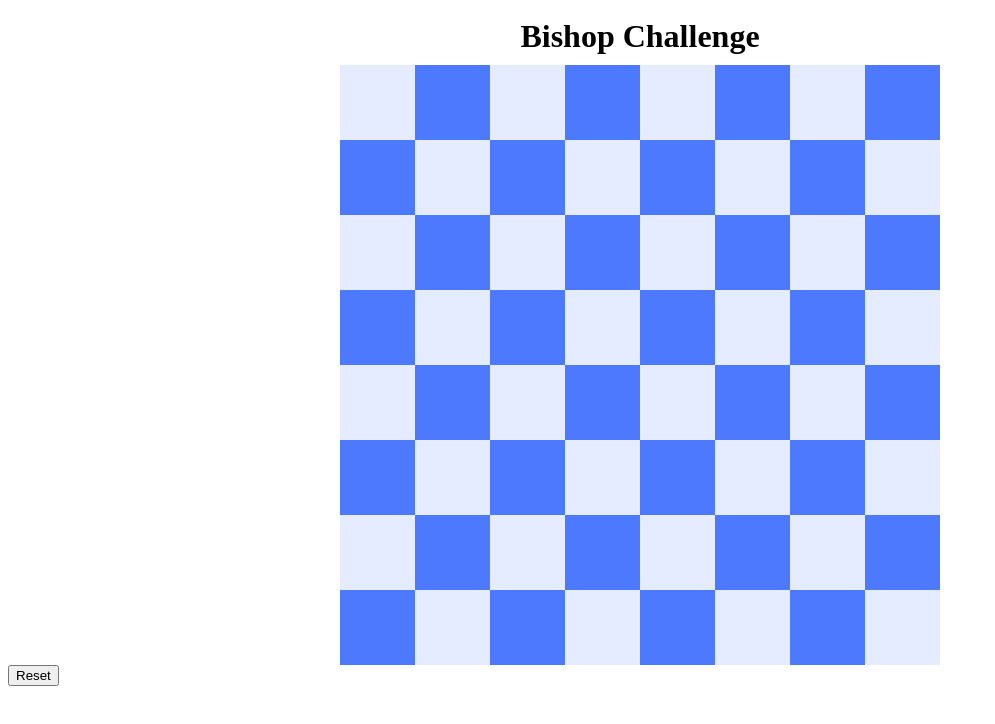
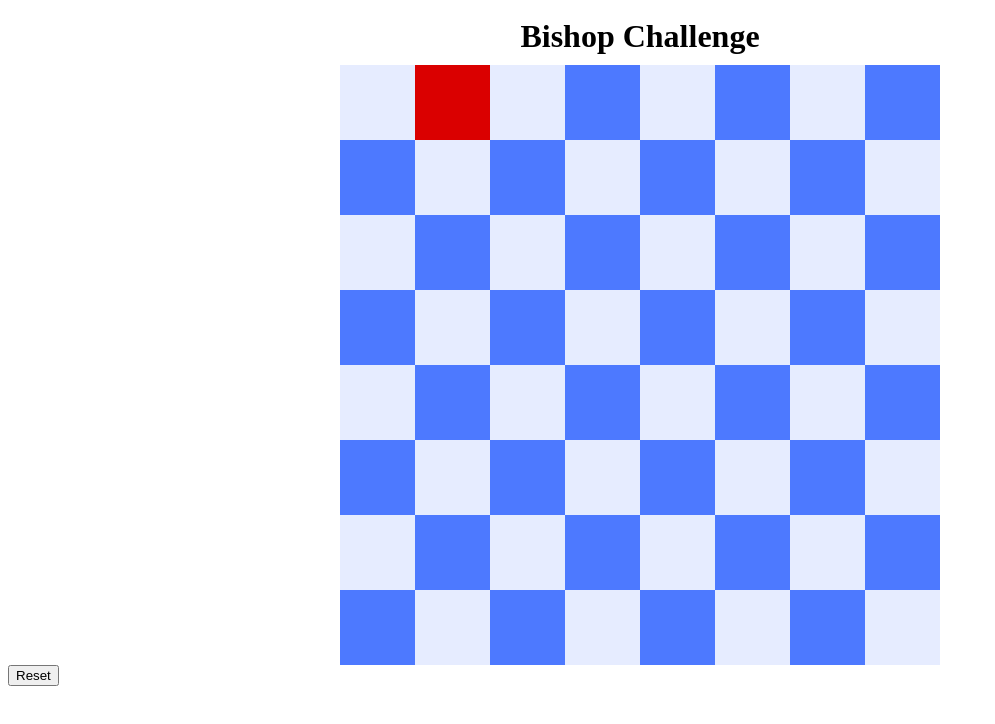
Before and after one commit to ductapemobie/bishop-challenge, a React (Create React App) app: page / in a window 1280 px wide. Both pictures are taken after a click on the element 452 px from the left and 102 px from the top of the page. Shown: the top 724 px of the page, without its empty margins (0-995 px from the left). Built offline with nearby package versions, Linux system fonts and the light colour scheme.

Commit message:
added some functionality on clicking the board

```diff
--- a/src/components/App.jsx
+++ b/src/components/App.jsx
@@ -3,12 +3,12 @@ import ChessBoard from "./ChessBoard";
 import ResetButton from "./ResetButton";
 
 export default function App(){
-    const [startPosition, setStartPosition] = useState(null);
-    const [endPosition, setEndPosition] = useState(null);
+    const [startPosition, setStartPosition] = useState({row:-1, column:-1});
+    const [endPosition, setEndPosition] = useState({row:-1, column:-1});
 
     return <>
         <h1 className="header">Bishop Challenge</h1>
-        <ChessBoard/>
+        <ChessBoard boardState={startPosition} setState={setStartPosition}/>
         <ResetButton setStart={setStartPosition} setEnd={setEndPosition}/>
     </>
 }
--- a/src/components/ChessBoard.jsx
+++ b/src/components/ChessBoard.jsx
@@ -1,27 +1,38 @@
 import ChessSquare from "./ChessSquare";
 import '../style/Chess.css';
 
-export default function ChessBoard(){
+export default function ChessBoard(props){
+    const boardState = props.boardState;
+    const setState = props.setState;
+    console.log(props);
+
 
     function squareClicked(i, j){
-        console.log(`${i} ${j} clicked`);
+        setState({
+            row:i,
+            column:j
+        });
     }
 
     const squaresArr = [];
     for(let i = 0; i < 8; i ++){
+        squaresArr.push([]);
         for (let j = 0; j < 8; j++){
-            if ((i + j) % 2 === 1){
-                squaresArr.push(
+            if (boardState && i === boardState.row && j === boardState.column){
+                squaresArr[i].push(
+                    <ChessSquare color="red" row={i} col={j} squareClicked={squareClicked} key={`${i}${j}`}/>
+                )
+            }else if ((i + j) % 2 === 1){
+                squaresArr[i].push(
                     <ChessSquare color="blue" row={i} col={j} squareClicked={squareClicked} key={`${i}${j}`}/>
                 )
             }else{
-                squaresArr.push(
+                squaresArr[i].push(
                     <ChessSquare color="white" row={i} col={j} squareClicked={squareClicked} key={`${i}${j}`}/>
                 )
             }
         }
     }
-    console.log("hi")
 
     return <div className="board-container">
         {squaresArr}
--- a/src/components/ChessSquare.jsx
+++ b/src/components/ChessSquare.jsx
@@ -15,6 +15,8 @@ export default function ChessSquare(props){
         retDiv = <div className='blue-square' onClick={handleClick}></div>
     }else if (squareColor === "white"){
         retDiv = <div className='white-square' onClick={handleClick}></div>
+    }else if (squareColor === "red"){
+        retDiv = <div className='red-square' onClick={handleClick}></div>
     }else{
         throw new Error("Invalid Square Color");
     }
--- a/src/style/Chess.css
+++ b/src/style/Chess.css
@@ -4,6 +4,10 @@
 
 .white-square {
     background-color: #e6ecff;
+}
+
+.red-square {
+    background-color: #da0000
 }
 
 .board-container {
```
